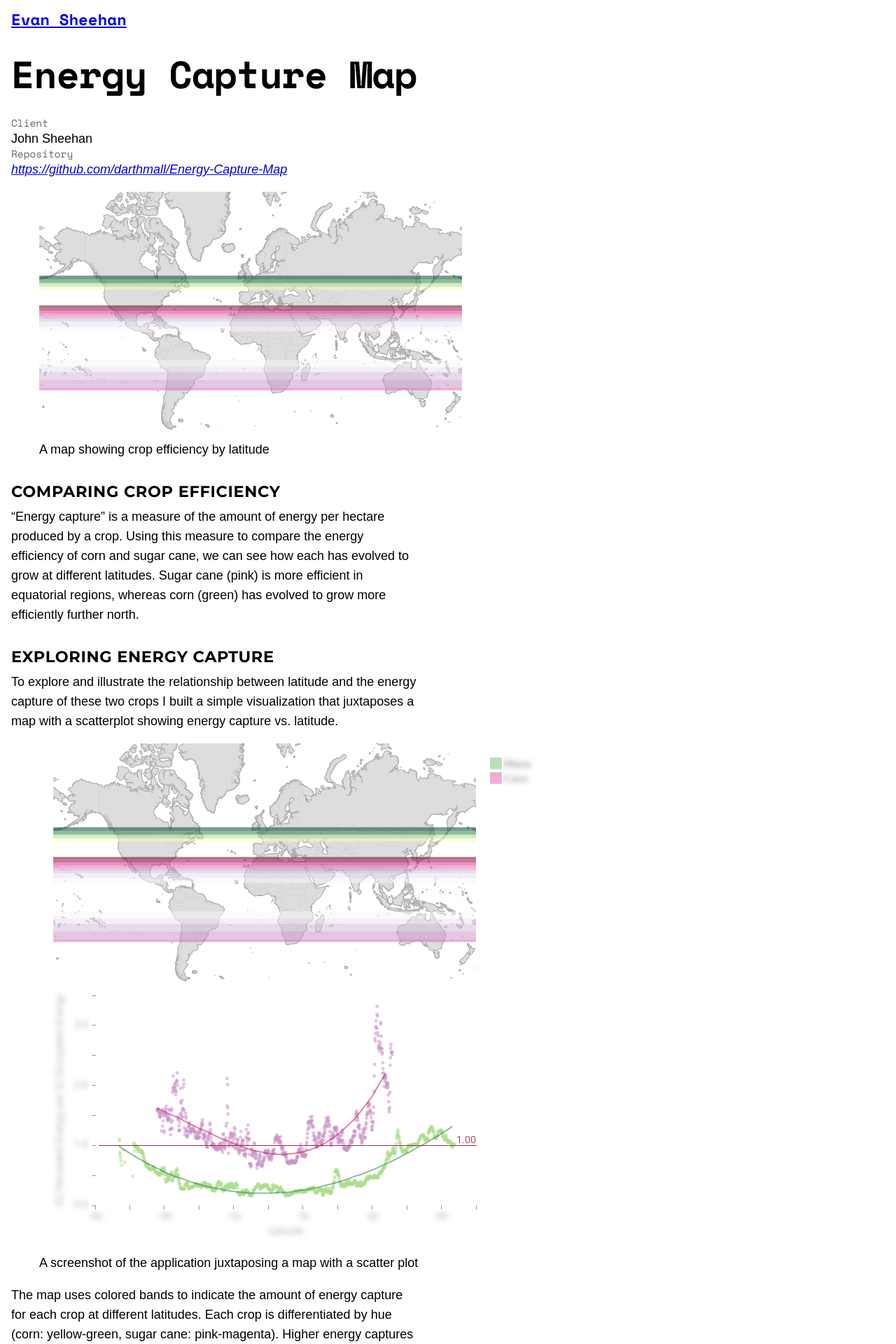
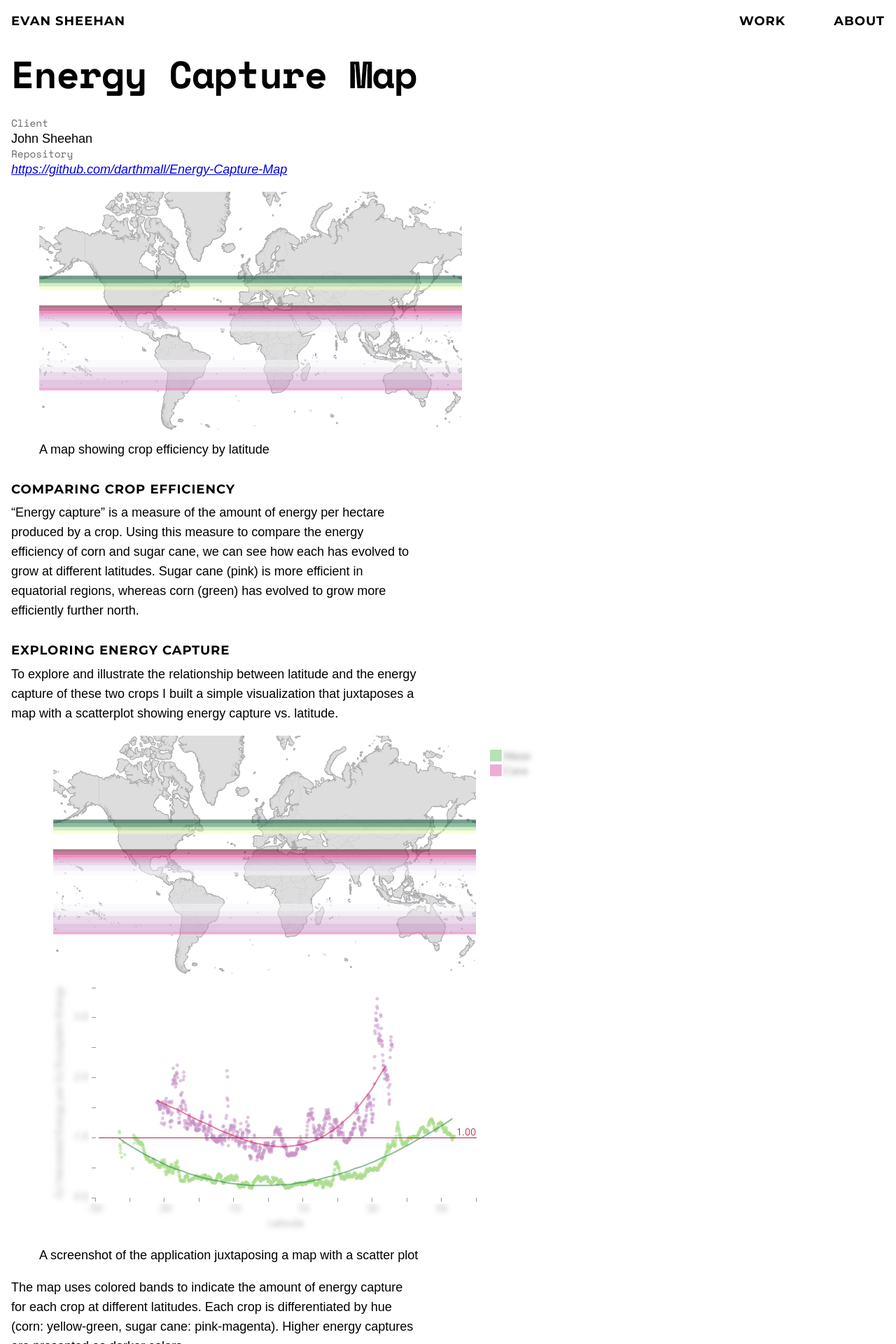
Before and after one commit to darthmall/darthmall.github.io, a Jekyll site: the page built from _projects/energy_capture_map.md, in a window 1280 px wide. Shown: the top 1920 px of the page at 70% size. Built offline with Jekyll 4.4.1, drawn with Linux system fonts in a browser that asks for light colours; nearby versions of some CDN libraries; some web fonts are replaced.

Commit message:
Update the site header with navigation
- Refactor the CSS for the h2 and other similarly styled headings into a
  single collection of definitions, since all Montserrat text should be
  styled this way
- Set the siteTitle to the Montserrat style
- Add top-level navigation to the header
- Move the page title out of the header, since it changes from page to
  page

```diff
--- a/_layouts/page.html
+++ b/_layouts/page.html
@@ -2,9 +2,14 @@
 layout: base
 ---
 <header>
-  <a href="/" class="site-title">{{ site.title }}</a>
-  <h1>{{ page.title }}</h1>
+  <a href="/" class="siteTitle">{{ site.title }}</a>
+  <nav class="siteNav">
+    <a href="/work">Work</a>
+    <a href="/about">About</a>
+  </nav>
 </header>
+
+<h1>{{ page.title }}</h1>
 
 {{ content }}
 
--- a/_sass/size.sass
+++ b/_sass/size.sass
@@ -56,6 +56,10 @@ p + p
   margin: $md-space 0
   padding: $md-space $xl-space
 
+.siteNav a
+  display: inline-block
+  margin-left: $xl-space
+
 .skills
   li + li
     margin: 0
--- a/_sass/typography.sass
+++ b/_sass/typography.sass
@@ -9,13 +9,18 @@ h1
   letter-spacing: -1px
   line-height: 1.1056
 
+h2,
+.btn,
+.siteNav a,
+.siteTitle
+  font-family: $header-font
+  font-size: 1em
+  font-weight: 500
+  letter-spacing: 1px
+  text-transform: uppercase
+
 h2
-  font-family: $header-font
-  font-size: 1.247em
-  font-weight: 500
-  letter-spacing: 0.03em
   line-height: 1.247
-  text-transform: uppercase
 
 h3,
 .projectTitle
@@ -55,12 +60,8 @@ dt,
 .skills li + li::before
   content: "•"
 
-.site-title
-  font-family: $mono-font
-  font-size: 1.247em
-  font-style: normal
-  font-weight: 700
-  line-height: 1.0692
+.siteNav
+  float: right
 
 .gallery
   text-align: justify
@@ -71,18 +72,19 @@ dt,
   text-align-last: initial
 
 .btn
-  font-family: $header-font
-  font-style: normal
-  letter-spacing: 0.03em
   text-align: center
-  text-decoration: none
-  text-transform: uppercase
 
   &,
   &:visited
     color: $text-color
 
-.galleryItem
-  a
-    font-style: normal
-    text-decoration: none
+.btn,
+.btn:visited,
+.galleryItem a,
+.galleryItem a:visited,
+.siteNav a,
+.siteNav a:visited,
+.siteTitle
+  color: $text-color
+  font-style: normal
+  text-decoration: none
```
